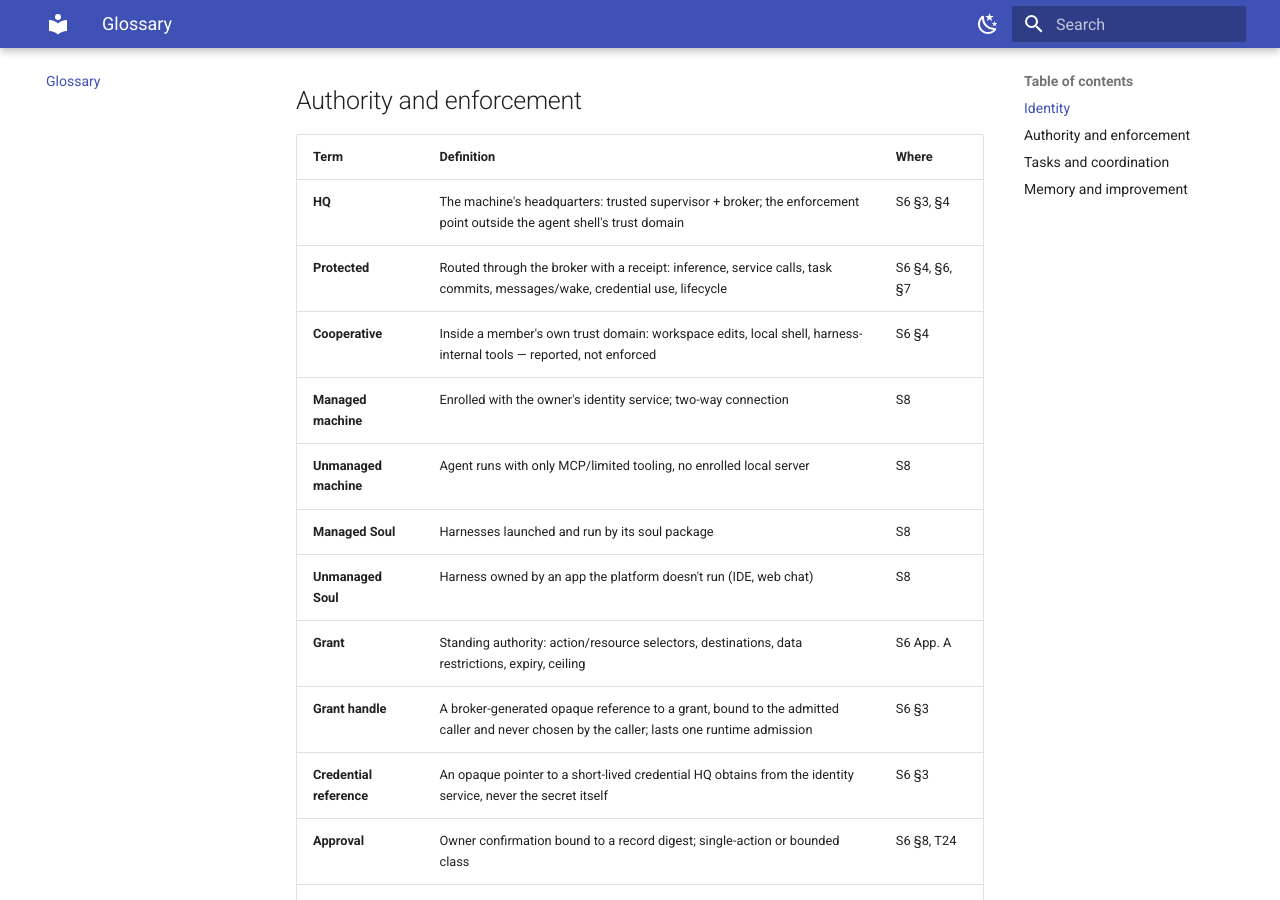
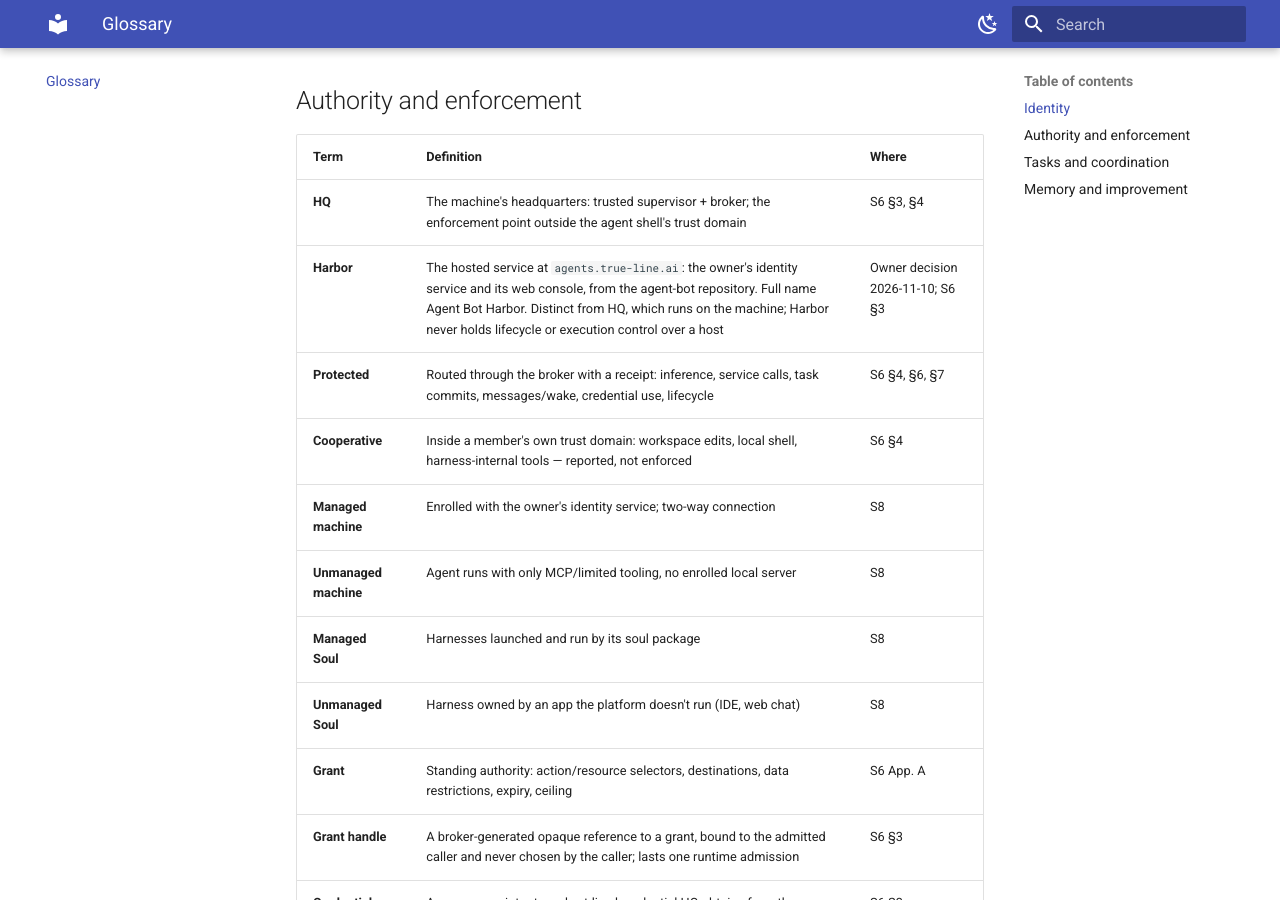
Before and after one commit to true-line/agent-bot-platform, an MkDocs documentation site: the page built from docs/glossary.md, in a window 1280 px wide and 900 px high, scrolled down 1430 px. Built offline with MkDocs 1.6.1 and Material for MkDocs 9.7.7, drawn with Linux system fonts in a browser that asks for light colours.

Commit message:
Name the hosted service Harbor in the glossary and catalog
The owner named the hosted service at agents.true-line.ai Agent Bot
Harbor, Harbor for short, on 2026-11-10. HQ stays the name for what runs
on the machine.

Refs #44

Co-Authored-By: Claude Fable 5.2 <noreply@anthropic.com>
Co-authored-by: tidy-inlet-66 <agent_3d9ab2ac-9c97-442c-9bfa-8fcf497ded66@souls.agent-bot.invalid>
Agent-Identity: agent_3d9ab2ac-9c97-442c-9bfa-8fcf497ded66

```diff
--- a/docs/glossary.md
+++ b/docs/glossary.md
@@ -2,7 +2,7 @@
 Status: Draft
 Doc-Type: reference
 Owner: protocol-maintainer
-Last-Reviewed: 2026-11-08
+Last-Reviewed: 2026-11-10
 Sources: S6; S1; S5; S8
 ---
 
@@ -37,6 +37,7 @@ Two terms are in conflict and stay marked until the owner decides: **Soul** and
 | Term | Definition | Where |
 |---|---|---|
 | **HQ** | The machine's headquarters: trusted supervisor + broker; the enforcement point outside the agent shell's trust domain | S6 §3, §4 |
+| **Harbor** | The hosted service at `agents.true-line.ai`: the owner's identity service and its web console, from the agent-bot repository. Full name Agent Bot Harbor. Distinct from HQ, which runs on the machine; Harbor never holds lifecycle or execution control over a host | Owner decision 2026-11-10; S6 §3 |
 | **Protected** | Routed through the broker with a receipt: inference, service calls, task commits, messages/wake, credential use, lifecycle | S6 §4, §6, §7 |
 | **Cooperative** | Inside a member's own trust domain: workspace edits, local shell, harness-internal tools — reported, not enforced | S6 §4 |
 | **Managed machine** | Enrolled with the owner's identity service; two-way connection | S8 |
```
Also changed, not shown: docs/03-architecture/repository-catalog.md (+1 -1 lines), 1 other file.
